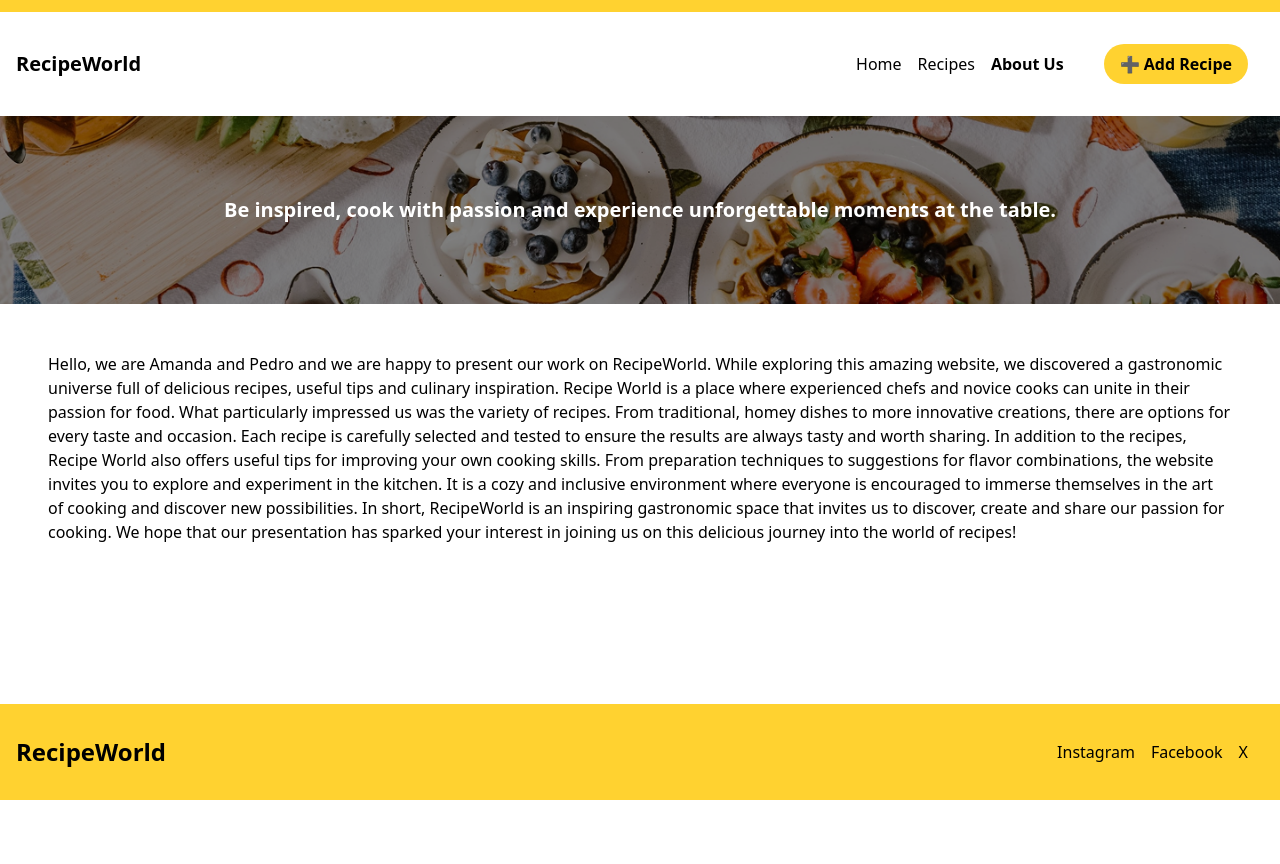
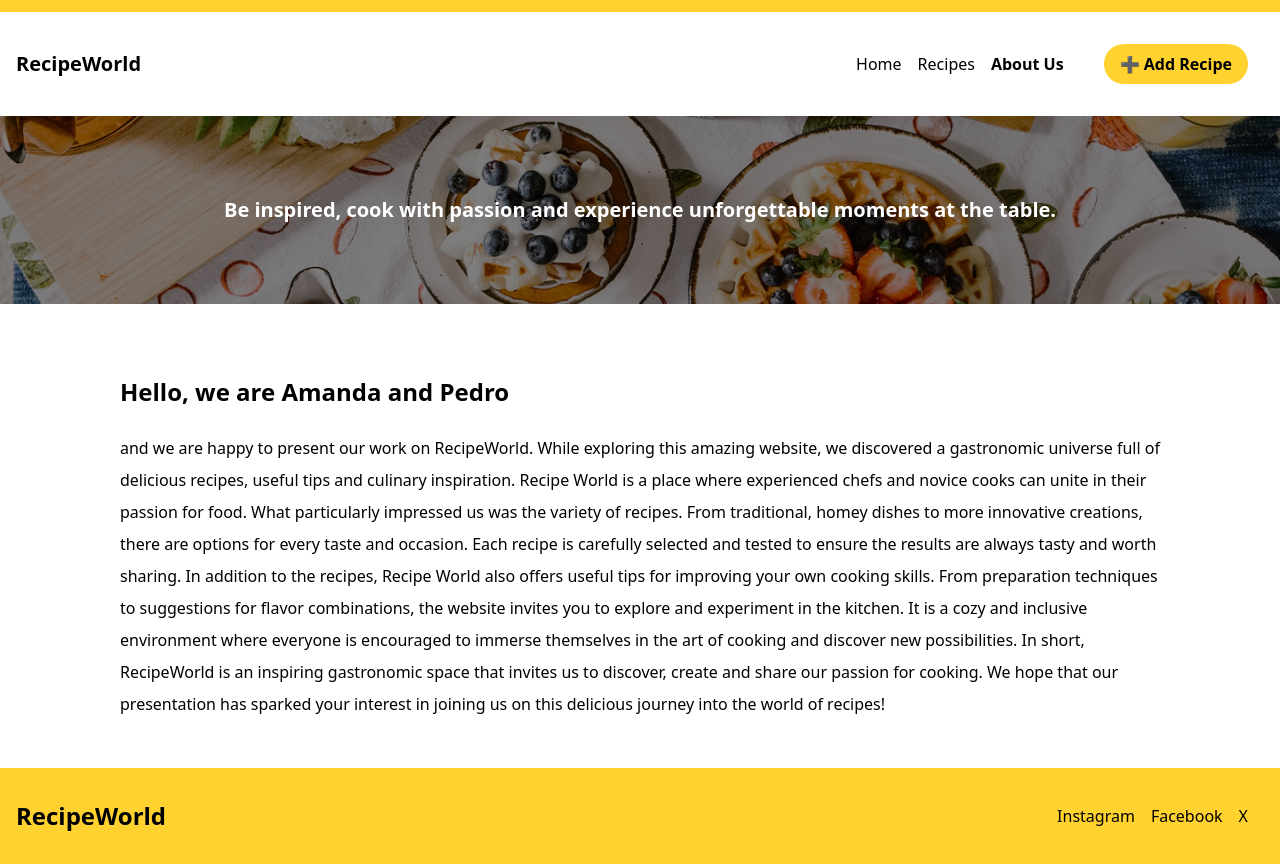
Before and after one commit to jutuli/recipeworld, a React (Vite) app: page /about-us in a window 1280 px wide. Before the commit the page ends 800 px from the top, so only its background shows below. Built offline with nearby package versions, Linux system fonts and the light colour scheme; no server answers.

Commit message:
Enhance AboutUs component styling and structure for improved readability

```diff
--- a/src/pages/AboutUs.tsx
+++ b/src/pages/AboutUs.tsx
@@ -1,24 +1,27 @@
 const AboutUs = () => {
   return (
-    <article className="about-us p-12">
-      Hello, we are Amanda and Pedro and we are happy to present our work on
-      RecipeWorld. While exploring this amazing website, we discovered a
-      gastronomic universe full of delicious recipes, useful tips and culinary
-      inspiration. Recipe World is a place where experienced chefs and novice
-      cooks can unite in their passion for food. What particularly impressed us
-      was the variety of recipes. From traditional, homey dishes to more
-      innovative creations, there are options for every taste and occasion. Each
-      recipe is carefully selected and tested to ensure the results are always
-      tasty and worth sharing. In addition to the recipes, Recipe World also
-      offers useful tips for improving your own cooking skills. From preparation
-      techniques to suggestions for flavor combinations, the website invites you
-      to explore and experiment in the kitchen. It is a cozy and inclusive
-      environment where everyone is encouraged to immerse themselves in the art
-      of cooking and discover new possibilities. In short, RecipeWorld is an
-      inspiring gastronomic space that invites us to discover, create and share
-      our passion for cooking. We hope that our presentation has sparked your
-      interest in joining us on this delicious journey into the world of
-      recipes!
+    <article className="about-us px-30 py-12 leading-8">
+      <span className="text-2xl leading-20 font-bold">
+        Hello, we are Amanda and Pedro{" "}
+      </span>
+      <br />
+      and we are happy to present our work on RecipeWorld. While exploring this
+      amazing website, we discovered a gastronomic universe full of delicious
+      recipes, useful tips and culinary inspiration. Recipe World is a place
+      where experienced chefs and novice cooks can unite in their passion for
+      food. What particularly impressed us was the variety of recipes. From
+      traditional, homey dishes to more innovative creations, there are options
+      for every taste and occasion. Each recipe is carefully selected and tested
+      to ensure the results are always tasty and worth sharing. In addition to
+      the recipes, Recipe World also offers useful tips for improving your own
+      cooking skills. From preparation techniques to suggestions for flavor
+      combinations, the website invites you to explore and experiment in the
+      kitchen. It is a cozy and inclusive environment where everyone is
+      encouraged to immerse themselves in the art of cooking and discover new
+      possibilities. In short, RecipeWorld is an inspiring gastronomic space
+      that invites us to discover, create and share our passion for cooking. We
+      hope that our presentation has sparked your interest in joining us on this
+      delicious journey into the world of recipes!
     </article>
   );
 };
```
